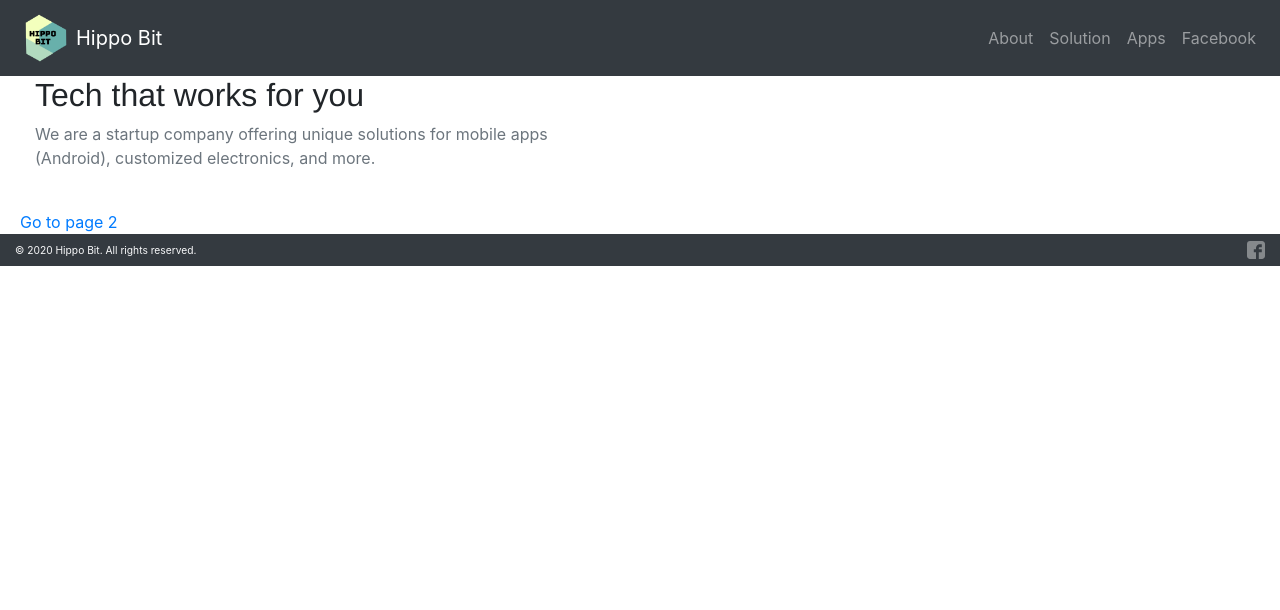
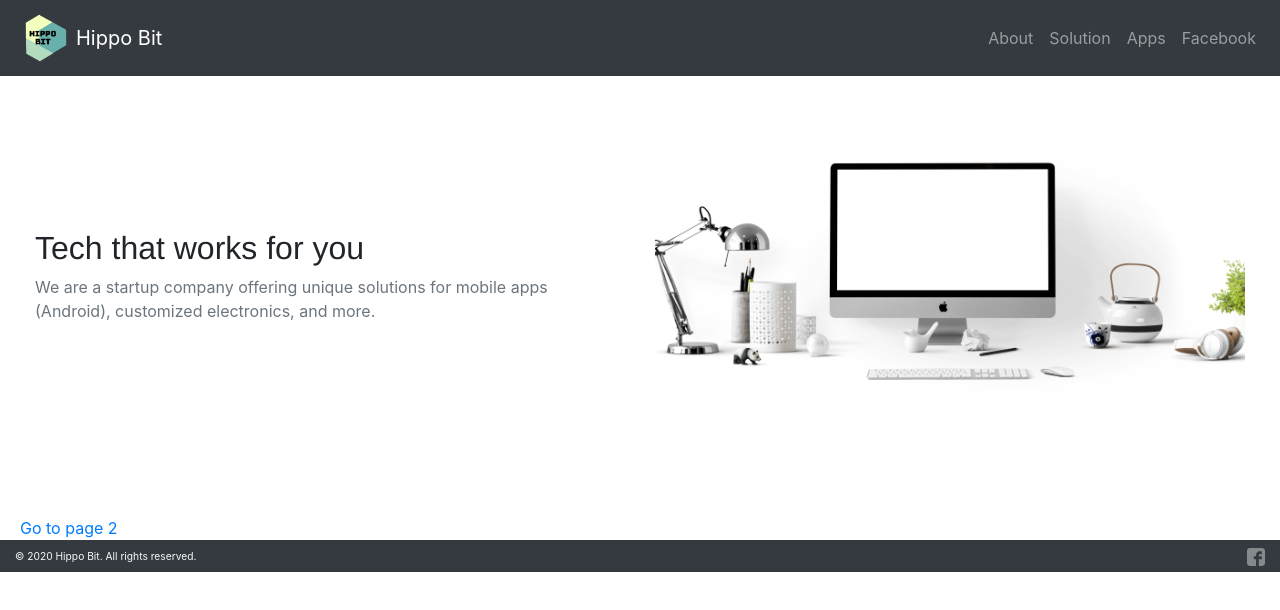
Before and after one commit to hippobit/hippobit.github.io, a Gatsby site in the folder hippobit_react/: page / in a window 1280 px wide. Built offline with nearby package versions, Linux system fonts and the light colour scheme; Gatsby itself is replaced by a stand-in of ours.

Commit message:
Add splash image

```diff
--- a/hippobit_react/src/pages/index.js
+++ b/hippobit_react/src/pages/index.js
@@ -4,6 +4,7 @@ import { NavData } from "../components/header"
 import Layout from "../components/layout"
 import SEO from "../components/seo"
 import { Container, Row, Col } from "react-bootstrap"
+import imgSplash from "../images/splash.jpg"
 
 const navItems = [
   new NavData("About", "/#about"),
@@ -28,7 +29,7 @@ const IndexPage = () => {
       <SEO title="Home" />
       <Container fluid>
         <Row>
-          <Col>
+          <Col style={{ margin: `auto` }}>
             <h2>Tech that works for you</h2>
             <p className="text-muted">
               We are a startup company offering unique solutions for mobile
@@ -36,6 +37,7 @@ const IndexPage = () => {
             </p>
           </Col>
           <Col>
+            <img src={imgSplash} alt="Welcome" />
           </Col>
         </Row>
       </Container>
```
Also changed, not shown: hippobit_react/src/images/splash.jpg (added).
